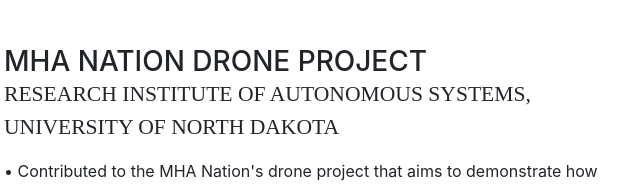
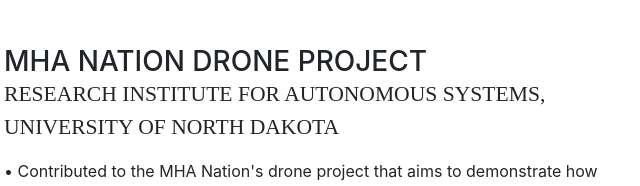
Before and after one commit to natwilson21/natwilson21.github.io, a website with bundled scripts: page index.html in a window 1280 px wide. Shown: the part 1574-1760 px from the top of the page, 316-956 px from the left. Built offline with nearby package versions, Linux system fonts and the light colour scheme; a web font is replaced by a local one.

Commit message:
Update index.html

```diff
--- a/index.html
+++ b/index.html
@@ -151,7 +151,7 @@
             <div class="resume-item d-flex flex-column flex-md-row mb-5">
               <div class="resume-content mr-auto">
               <h3 class="mb-0">MHA Nation Drone Project</h3>
-            <div class="subheading mb-3">Research Institute of Autonomous Systems, University of North Dakota</div>
+            <div class="subheading mb-3">Research Institute for Autonomous Systems, University of North Dakota</div>
             <p>• Contributed to the MHA Nation's drone project that aims to demonstrate how drones can be utilized to transport medical supplies in Tribal
               Nations, potentially serving as a national model for other rural communities. </p>
             <p>• Performed detailed pre- and post-flight inspections to ensure compliance, safety, and optimal drone performance. </p>
```
